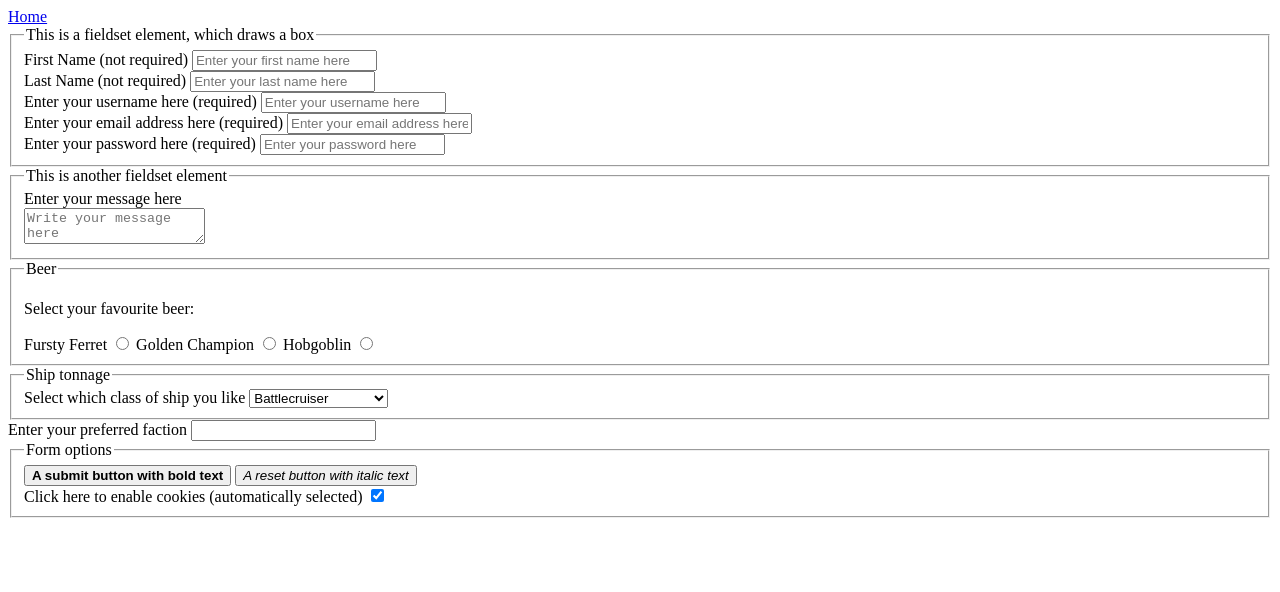
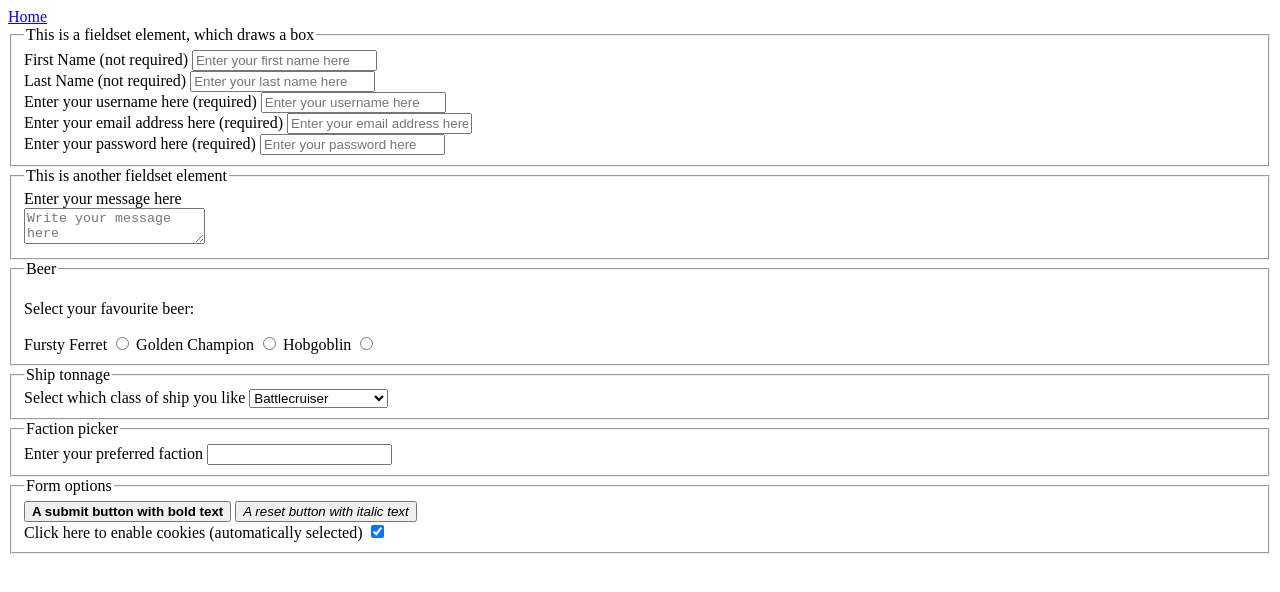
Before and after one commit to AdamBoley/Git-Experimentation, a website: page forms.html in a window 1280 px wide. Drawn offline with Linux system fonts and the light colour scheme.

Commit message:
fieldsets

```diff
--- a/forms.html
+++ b/forms.html
@@ -94,6 +94,9 @@
 
             </fieldset>
 
+            <fieldset>
+                <legend>Faction picker</legend>
+
             <label for="factions">Enter your preferred faction</label>
 
             <input type="text" id="factions" list="faction-list" name="faction">
@@ -110,6 +113,8 @@
                 <option value="Tyranids"></option>
 
             </datalist>
+
+            </fieldset>
 
             <fieldset>
                 <legend>Form options</legend>
```
